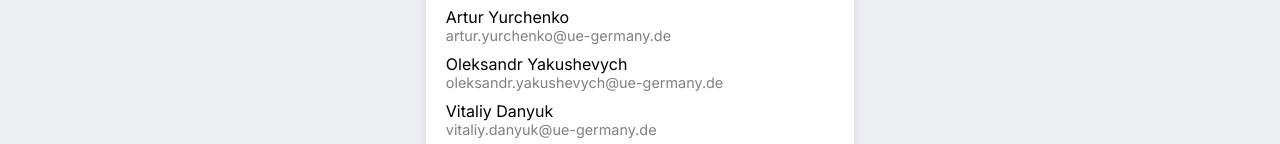
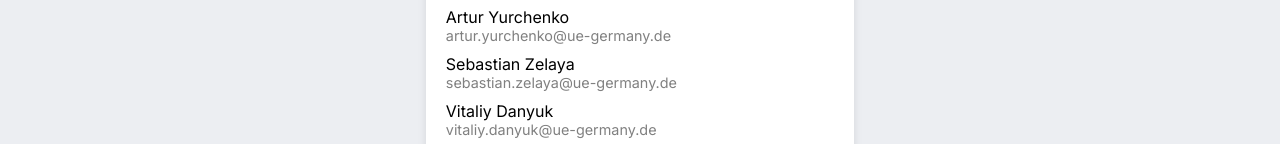
Before and after one commit to VanishJr/nimbus-website, a website: page about-us.html in a window 1280 px wide. Shown: the part 302-446 px from the top of the page. Drawn offline with nearby package versions, Linux system fonts and the light colour scheme.

Commit message:
changing about us

```diff
--- a/about-us.html
+++ b/about-us.html
@@ -47,8 +47,8 @@
                         <span>artur.yurchenko@ue-germany.de</span>
                     </li>
                     <li>
-                        Oleksandr Yakushevych
-                        <span>oleksandr.yakushevych@ue-germany.de</span>
+                        Sebastian Zelaya
+                        <span>sebastian.zelaya@ue-germany.de</span>
                     </li>
                     <li>
                         Vitaliy Danyuk
```
